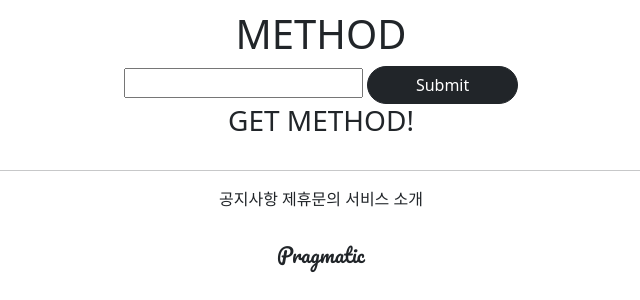
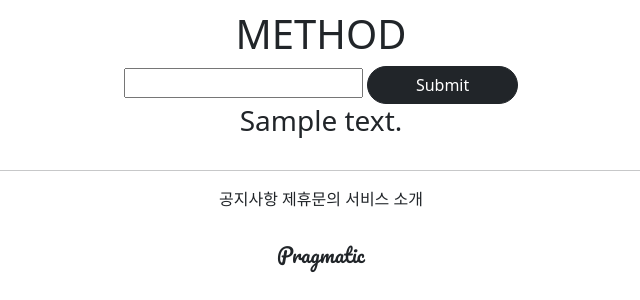
Before and after one commit to lugia574/gis_2ban_1, a Django app: page /account/hello_world/ in a window 1280 px wide. Shown: the part 191-491 px from the top of the page, without its empty margins (319-959 px from the left). Run offline with Django 3.2, Linux system fonts and the light colour scheme; tables that the repository leaves empty hold one stand-in row (values such as "Sample post"); parts of the project's set-up code (start-up, migrations or seed data) failed here and were passed over.

Commit message:
DB 값 출력 2021/07/12

```diff
--- a/accountapp/templates/accountapp/hello_world.html
+++ b/accountapp/templates/accountapp/hello_world.html
@@ -13,7 +13,9 @@
             <input type="submit" class="btn btn-dark rounded-pill px-5">
         </form>
 
-        <h3>{{ text }}</h3>
+        {% for data in data_list %}
+            <h3>{{ data.text }}</h3>
+        {% endfor %}
     </div>
 
 {% endblock %}
--- a/accountapp/views.py
+++ b/accountapp/views.py
@@ -16,7 +16,10 @@ def hello_world (request):
         new_data.text = temp
         new_data.save()
 
+        data_list = HelloWorld.objects.all() # 모든 객체들을 가져 온다
 
-        return render(request, 'accountapp/hello_world.html', context={'text': new_data})
+        return render(request, 'accountapp/hello_world.html', context={'data_list': data_list})
     else:
-        return render(request, 'accountapp/hello_world.html', context={'text': 'GET METHOD!'})
+
+        data_list = HelloWorld.objects.all()  # 모든 객체들을 가져 온다
+        return render(request, 'accountapp/hello_world.html', context={'data_list': data_list})
```
Also changed, not shown: static/base.css (line endings or trailing spaces).
